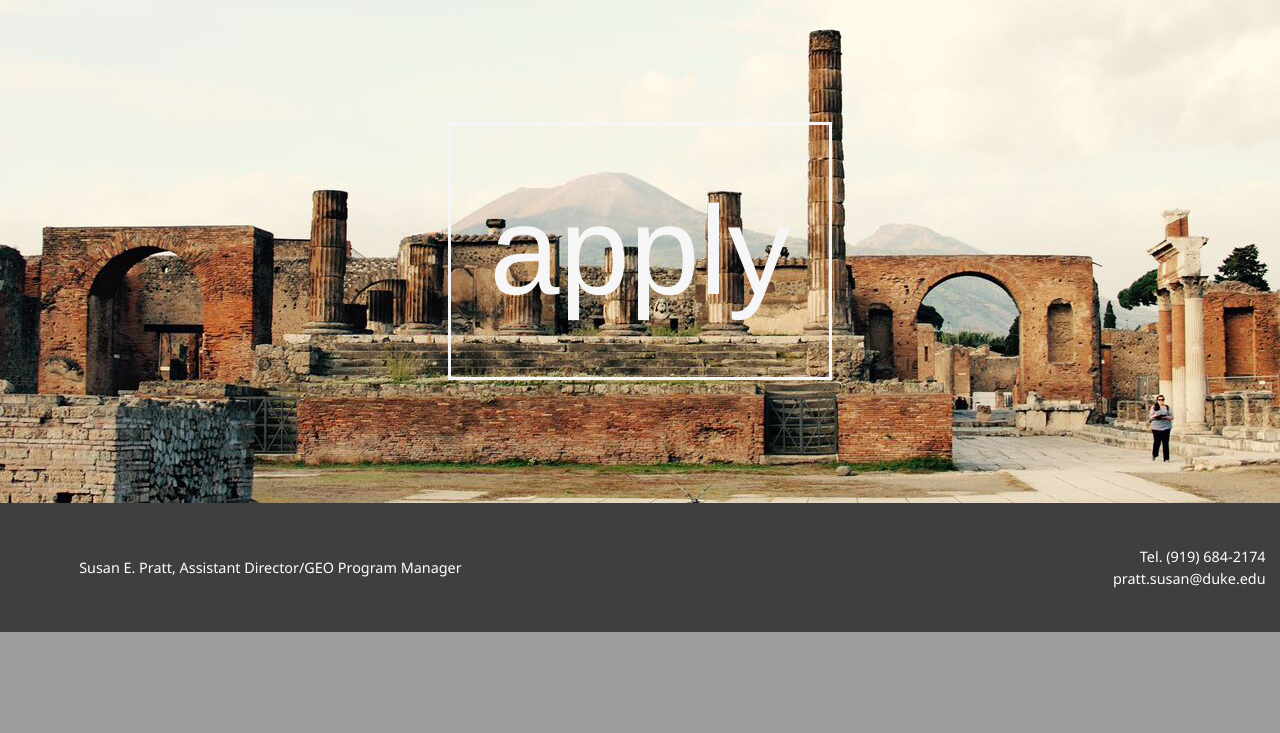
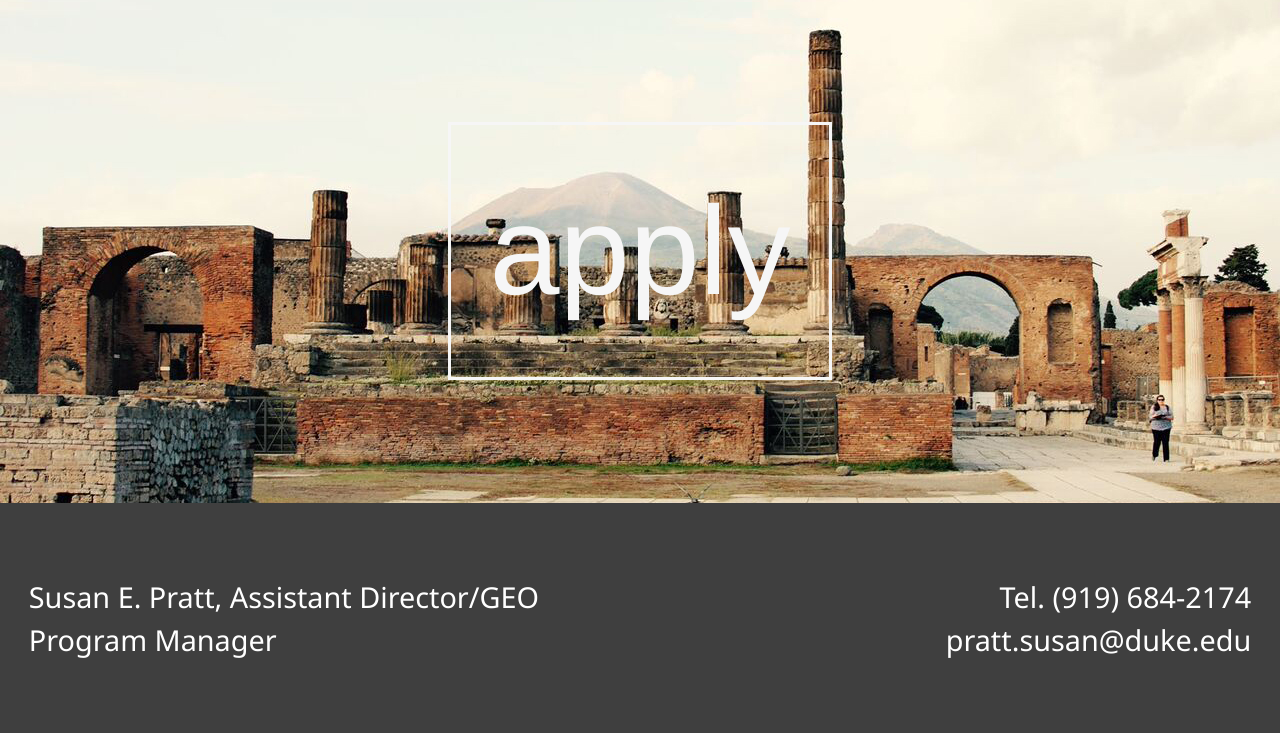
Before and after one commit to Lwalz/ICCS, a PHP site: page / in a window 1280 px wide. Shown: the part 797-1530 px from the top of the page. Before the commit the page ends 1429 px from the top, so only its background shows below. Run offline with PHP 8.4, Linux system fonts and the light colour scheme.

Commit message:
;oiglkugl

```diff
--- a/apply.js
+++ /dev/null
@@ -1,24 +0,0 @@
-$(document).ready(function(){
-	$('#applyButton').click(function(){
-		form();
-		$('applyButton').click(function(){
-			self.toggle('slow');
-		})
-	})
-});
-function myFunction() {
-    information = [firstname,lastname,school,email];
-    prompt()
-}
-function form() {
-	dialog = $('#fillOut');
-	dialog.css('display','block','slow');
-	dialog.css('color','gray');
-	dialog.css('background-color','#3f3f3f');
-	dialog.css('position','absolute');
-	dialog.css('top','43%');
-	dialog.css('left','43%');
-	dialog.css('width','20em');
-
-
-}
--- a/css/style.css
+++ b/css/style.css
@@ -111,42 +111,16 @@ body{
 #foot{
 	background-color: #3f3f3f;
 	color: white;
-	font-size: .8em;
+	font-size: 1.6em;
 	width: 100%;
 	float: left;
-	position: relative;
-	height: 9em;
-}
-.footer{
-	position: relative;
-	width: 100%;
-
+	height: 8em;
+	font-weight: 100;
+	display: inline-block;
+	padding-top: 0em;
 }
 
-#uno{
-	height: 100%;
-	width: 40%;
-	float: left;
-	line-height: 1.5em;
-	text-align: left;
-	display: flex;
-	align-content: :center;
-	vertical-align: middle;
-	justify-content:center;
-	align-items: center;
-	padding-left: 1em;
-}
-#dos{
-	height: 100%;
-	float: right;
-	line-height: 1.5em;
-	display: flex;
-	text-align: right;
-	align-items: center;
-	align-content:right;
-	padding-right: 1em;
 
-}
 #apply{
 	background-color: #f6f6f6;
 	color: #3f3f3f;
@@ -354,4 +328,30 @@ body{
 #applyButton:hover{
 	background-color: rgba(47, 47, 47, 0.5);
 }
+
+	#uno{
+	height: 100%;
+	width: 40%;
+	float: left;
+	line-height: 1.5em;
+	text-align: left;
+	display: flex;
+	content-align:center;
+	vertical-align: middle;
+	justify-content:center;
+	align-items: center;
+	padding-left: 1em;
+	}
+	#dos{
+	height: 100%;
+	float: right;
+	line-height: 1.5em;
+	display: flex;
+	text-align: right;
+	align-items: center;
+	content-align:right;
+	padding-right: 1em;
+
+	}
+
 }
--- a/index.html
+++ b/index.html
@@ -58,19 +58,6 @@ For 50 years the Intercollegiate Center for Classical Studies in Rome (ICCS) has
 The Intercollegiate Center for Classical Studies in Rome (ICCS) was established in 1965 by representatives of ten American colleges and universities. The number of member institutions has now grown to over 100. It provides undergraduate students with an opportunity in Rome to study ancient history, archaeology, Greek and Latin literature, Italian language, and ancient art.
 </div></section>
 
-<form id="fillOut">
-    <fieldset>
-      <label for="fname">First name</label>
-      <input type="text" name="fname" id="fname" value="Jane" ><br>
-      <label for="lname">Last name</label>
-      <input type="text" name="lname" id="lname" value="Smith" ><br>
-      <label for="email">Email</label>
-      <input type="text" name="email" id="email" value="janesmith@gmail.com" ><br>
-
-      <!-- Allow form submission with keyboard without duplicating the dialog button -->
-      <input type="submit">
-    </fieldset>
-</form>
 
 <section id="apply">
       <div id="applyButton">apply
```
Also changed, not shown: css/stylepages.css (+6 -31 lines).
